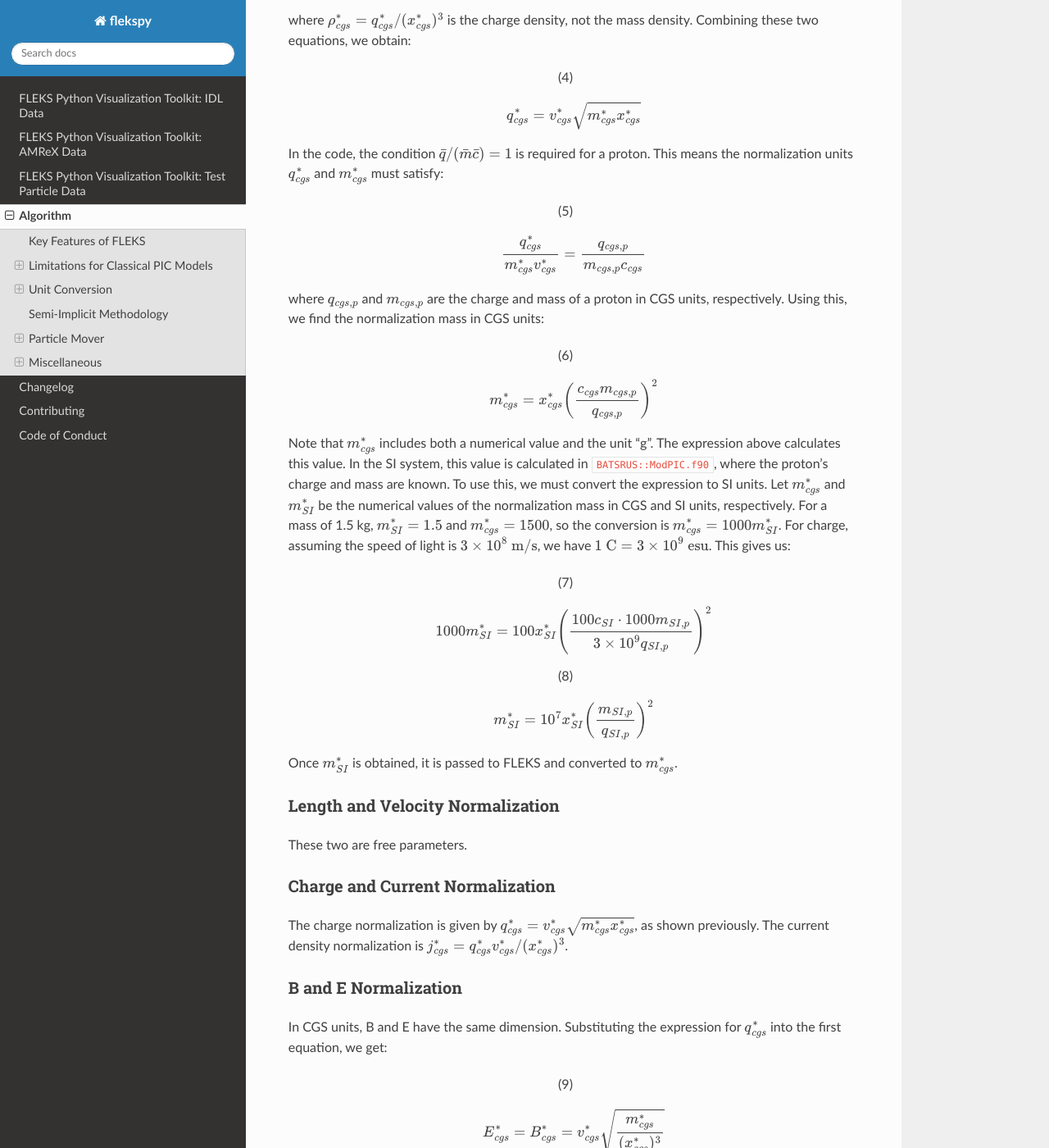
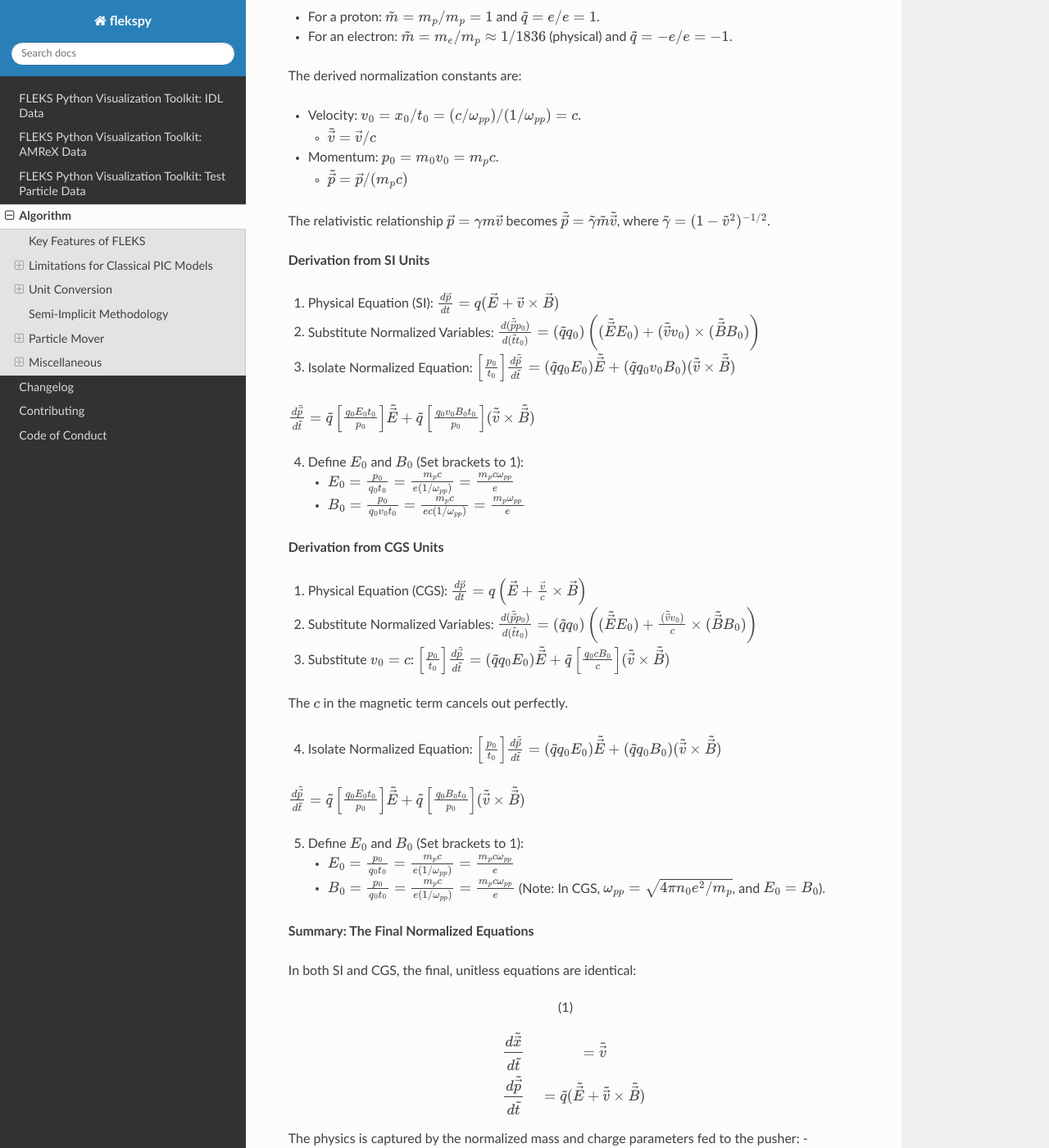
Before and after one commit to henry2004y/flekspy, a Sphinx documentation site: the page built from docs/algorithm.md, in a window 1280 px wide and 1400 px high, scrolled down 4423 px. Shown: the whole window at 82% size. Built offline with Sphinx 7.4.7 and the Read the Docs theme 3.1.0, drawn with Linux system fonts in a browser that asks for light colours; pages that are not in the unit, such as notebooks, are missing from menus; some of the changed text lies outside the part shown.

Commit message:
Add Lorentz equation normalization

```diff
--- a/docs/algorithm.md
+++ b/docs/algorithm.md
@@ -66,7 +66,92 @@ However, the semi-implicit methods prosposed in the 1980s (Implicit Moment Metho
 
 ## Unit Conversion
 
-A physical quantity consists of two parts: a value and a unit. For example, the weight of a table can be expressed as $w = 50 \text{ kg} = 50,000 \text{ g}$, where 50 and 50,000 are the values, and kg and g are the units. If we define a new unit, wg, such that $1 \text{ wg} = 2.5 \text{ kg}$, the table's weight becomes $w = 20 \text{ wg}$. In general, a physical quantity $u$ can be expressed as $u = \bar{u} u^*$, where $\bar{u}$ is its numerical value and $u^*$ is its unit.
+A physical quantity consists of two parts: a value and a unit. For example, the weight of a table can be expressed as $w = 50\,\text{kg} = 50,000\,\text{g}$, where 50 and 50,000 are the values, and kg and g are the units. If we define a new unit, wg, such that $1\,\text{wg} = 2.5\,\text{kg}$, the table's weight becomes $w = 20\,\text{wg}$. In general, a physical quantity $u$ can be expressed as $u = \bar{u} u^*$, where $\bar{u}$ is its numerical value and $u^*$ is its unit.
+
+### Lorentz Equation
+
+**Base Normalization Scales**
+
+- Mass: $m_0 = m_p$ (the proton mass)
+- Charge: $q_0 = e$ (the elementary charge)
+- Time: $t_0 = 1 / \omega_{pp}$ (the inverse of the proton plasma frequency, $\omega_{pp} = \sqrt{n_0 e^2 / (m_p \epsilon_0)}$ in SI)
+- Length: $x_0 = c / \omega_{pp}$ (the proton inertial length, $d_p$)
+
+**Normalized (Code) Variables**
+
+This new base changes our normalized variables.
+
+- Time: $\tilde{t} = t / t_0$
+- Position: $\tilde{\vec{x}} = \vec{x} / x_0$
+- Mass: $\tilde{m} = m / m_0 = m / m_p$
+- Charge: $\tilde{q} = q / q_0 = q / e$
+
+In FLEKS, we normalize to the ion scale.
+
+- For a proton: $\tilde{m} = m_p / m_p = 1$ and $\tilde{q} = e / e = 1$.
+- For an electron: $\tilde{m} = m_e / m_p \approx 1/1836$ (physical) and $\tilde{q} = -e / e = -1$.
+
+The derived normalization constants are:
+
+- Velocity: $v_0 = x_0 / t_0 = (c / \omega_{pp}) / (1 / \omega_{pp}) = c$.
+    - $\tilde{\vec{v}} = \vec{v} / c$
+- Momentum: $p_0 = m_0 v_0 = m_p c$.
+    - $\tilde{\vec{p}} = \vec{p} / (m_p c)$
+
+The relativistic relationship $\vec{p} = \gamma m \vec{v}$ becomes $\tilde{\vec{p}} = \tilde{\gamma} \tilde{m} \tilde{\vec{v}}$, where $\tilde{\gamma} = (1 - \tilde{v}^2)^{-1/2}$.
+
+**Derivation from SI Units**
+
+1. Physical Equation (SI):
+$\frac{d\vec{p}}{dt} = q(\vec{E} + \vec{v} \times \vec{B})$
+
+2. Substitute Normalized Variables:
+$\frac{d(\tilde{\vec{p}} p_0)}{d(\tilde{t} t_0)} = (\tilde{q} q_0) \left( (\tilde{\vec{E}} E_0) + (\tilde{\vec{v}} v_0) \times (\tilde{\vec{B}} B_0) \right)$
+
+3. Isolate Normalized Equation:
+$\left[ \frac{p_0}{t_0} \right] \frac{d\tilde{\vec{p}}}{d\tilde{t}} = (\tilde{q} q_0 E_0) \tilde{\vec{E}} + (\tilde{q} q_0 v_0 B_0) (\tilde{\vec{v}} \times \tilde{\vec{B}})$
+
+$\frac{d\tilde{\vec{p}}}{d\tilde{t}} = \tilde{q} \left[ \frac{q_0 E_0 t_0}{p_0} \right] \tilde{\vec{E}} + \tilde{q} \left[ \frac{q_0 v_0 B_0 t_0}{p_0} \right] (\tilde{\vec{v}} \times \tilde{\vec{B}})$
+
+4. Define $E_0$ and $B_0$ (Set brackets to 1):
+    - $E_0 = \frac{p_0}{q_0 t_0} = \frac{m_p c}{e (1 / \omega_{pp})} = \frac{m_p c \omega_{pp}}{e}$
+    - $B_0 = \frac{p_0}{q_0 v_0 t_0} = \frac{m_p c}{e c (1 / \omega_{pp})} = \frac{m_p \omega_{pp}}{e}$
+
+**Derivation from CGS Units**
+
+1. Physical Equation (CGS):
+$\frac{d\vec{p}}{dt} = q \left( \vec{E} + \frac{\vec{v}}{c} \times \vec{B} \right)$
+
+2. Substitute Normalized Variables:
+$\frac{d(\tilde{\vec{p}} p_0)}{d(\tilde{t} t_0)} = (\tilde{q} q_0) \left( (\tilde{\vec{E}} E_0) + \frac{(\tilde{\vec{v}} v_0)}{c} \times (\tilde{\vec{B}} B_0) \right)$
+
+3. Substitute $v_0 = c$:
+$\left[ \frac{p_0}{t_0} \right] \frac{d\tilde{\vec{p}}}{d\tilde{t}} = (\tilde{q} q_0 E_0) \tilde{\vec{E}} + \tilde{q} \left[ \frac{q_0 c B_0}{c} \right] (\tilde{\vec{v}} \times \tilde{\vec{B}})$
+
+The $c$ in the magnetic term cancels out perfectly.
+
+4. Isolate Normalized Equation:
+$\left[ \frac{p_0}{t_0} \right] \frac{d\tilde{\vec{p}}}{d\tilde{t}} = (\tilde{q} q_0 E_0) \tilde{\vec{E}} + (\tilde{q} q_0 B_0) (\tilde{\vec{v}} \times \tilde{\vec{B}})$
+
+$\frac{d\tilde{\vec{p}}}{d\tilde{t}} = \tilde{q} \left[ \frac{q_0 E_0 t_0}{p_0} \right] \tilde{\vec{E}} + \tilde{q} \left[ \frac{q_0 B_0 t_0}{p_0} \right] (\tilde{\vec{v}} \times \tilde{\vec{B}})$
+
+5. Define $E_0$ and $B_0$ (Set brackets to 1):
+    - $E_0 = \frac{p_0}{q_0 t_0} = \frac{m_p c}{e (1 / \omega_{pp})} = \frac{m_p c \omega_{pp}}{e}$
+    - $B_0 = \frac{p_0}{q_0 t_0} = \frac{m_p c}{e (1 / \omega_{pp})} = \frac{m_p c \omega_{pp}}{e}$ (Note: In CGS, $\omega_{pp} = \sqrt{4\pi n_0 e^2 / m_p}$, and $E_0=B_0$).
+
+**Summary: The Final Normalized Equations**
+
+In both SI and CGS, the final, unitless equations are identical:
+\begin{gather}
+\frac{d\tilde{\vec{x}}}{d\tilde{t}} &= \tilde{\vec{v}} \\
+\frac{d\tilde{\vec{p}}}{d\tilde{t}} &= \tilde{q} (\tilde{\vec{E}} + \tilde{\vec{v}} \times \tilde{\vec{B}})
+\end{gather}
+
+The physics is captured by the normalized mass and charge parameters fed to the pusher:
+    - Protons: $\tilde{m} = 1$, $\tilde{q} = 1$
+    - Electrons: $\tilde{m} = m_e/m_p$, $\tilde{q} = -1$
+
+In the non-relativistic limit, there is no speed of light. In the pusher, we use c as the velocity normalization, but we can choose it freely.
 
 ### Mass Normalization
 
@@ -124,13 +209,7 @@ E_{cgs}^* = B_{cgs}^* = v_{cgs}^* \sqrt{\frac{m_{cgs}^*}{(x_{cgs}^*)^3}}
 
 Reducing the speed of light changes the propagation speed of electromagnetic waves in the simulation, but it does not change the interaction between particles and the magnetic field. In PIC codes, this is often called the Darwin, magneto-inductive, or "electrostatic-less" approximation, depending on the exact formulation. In the mass normalization, we require $\bar{q}/(\bar{m}\bar{c}) = 1$, not $\bar{q}/\bar{m} = 1$, because we do not assume $\bar{c}=1$. The speed of light in the first equation is always the physical speed of light, regardless of the choice of $v_{cgs}^*$. For example, if we set $v_{cgs}^* = 0.1c$, then $\bar{c}$ must be 10 to satisfy $\bar{q}/(\bar{m}\bar{c}) = 1$.
 
-Since reducing $v_{cgs}^*$ does not affect the particle-magnetic field interaction, the particle's gyromotion (both gyro-radius and gyro-frequency) remains unchanged. The inertial length, which is the gyro-radius of a particle moving at the Alfven velocity, is also unaffected because neither the gyromotion nor the Alfven velocity changes with $v_{cgs}^*$.
-
-However, what about the interaction between particles and the electric field? Since $\bar{c} = \bar{q}/\bar{m}$ is not necessarily 1, the electric force on a proton should be $(\bar{q}/\bar{m})E = \bar{c}E$. In the code, $\bar{c}$ is ignored,
-$
-\frac{d\bar{\mathbf{v}}}{d\bar{t}} = \mathbf{E} + \bar{\mathbf{v}} \times \bar{\mathbf{B}}
-$
-suggesting that the simulated electric force is $\bar{c}$ times weaker than in reality. This is a deliberate physical approximation to filter out unwanted physics. The primary goal of a reduced-$c$ model is to overcome the two most restrictive time-step constraints in an explicit EM-PIC code (although FLEKS is semi-implicit, the particle pusher is still explicit):
+The primary goal of a reduced-$c$ model is to overcome the two most restrictive time-step constraints in an explicit EM-PIC code (although FLEKS is semi-implicit, the particle pusher is still explicit):
 
 1. The Courant-Friedrichs-Lewy (CFL) Condition: $\Delta t < \Delta x / c$. This is required to resolve light waves.
 2. The Plasma Frequency Constraint: $\Delta t \lesssim 0.1 / \omega_{pe}$. This is required to resolve electron plasma oscillations (Langmuir waves).
```
